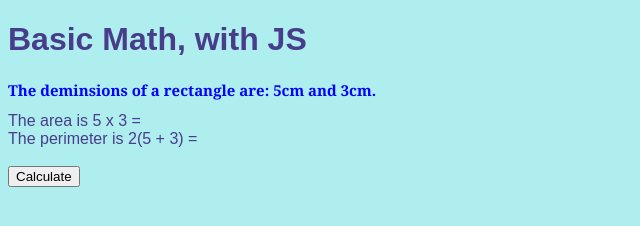
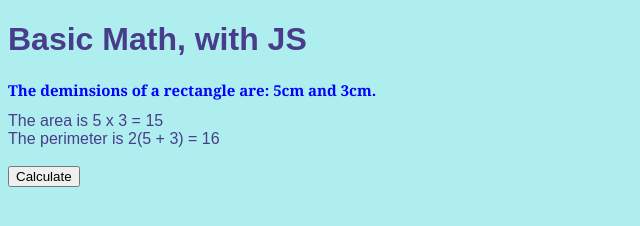
Before and after one commit to MaryamNona/ICS2O-Unit2-02-HTML-Basic_Math, a plain HTML site: page index.html in a window 1280 px wide. Both pictures are taken after a click on the button "Calculate". Shown: the full height of the page, 0-640 px from the left. Drawn offline with Linux system fonts and the light colour scheme.

Commit message:
edited script

```diff
--- a/js/script.js
+++ b/js/script.js
@@ -7,6 +7,6 @@
 function doMathClicked () {
   // this function does bacic math
 
-  document.getElementById('multiply-math').innerHTML = '5 x 3 = ' + (3 * 5)
-  document.getElementById('add-math').innerHTML = '2(5 + 3) = ' + (2 (5 + 3))
+  document.getElementById('multiply-math').innerHTML = 'The area is 5 x 3 = ' + (3 * 5)
+  document.getElementById('add-math').innerHTML = 'The perimeter is 2(5 + 3) = ' + ((5 + 3) * 2)
 }
```
Also changed, not shown: index.html (+1 -1 lines).
